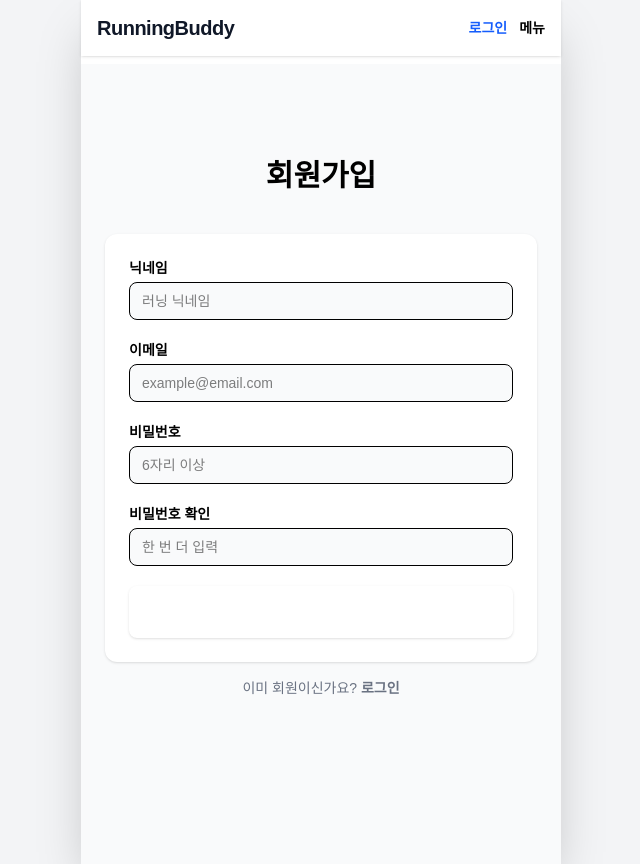
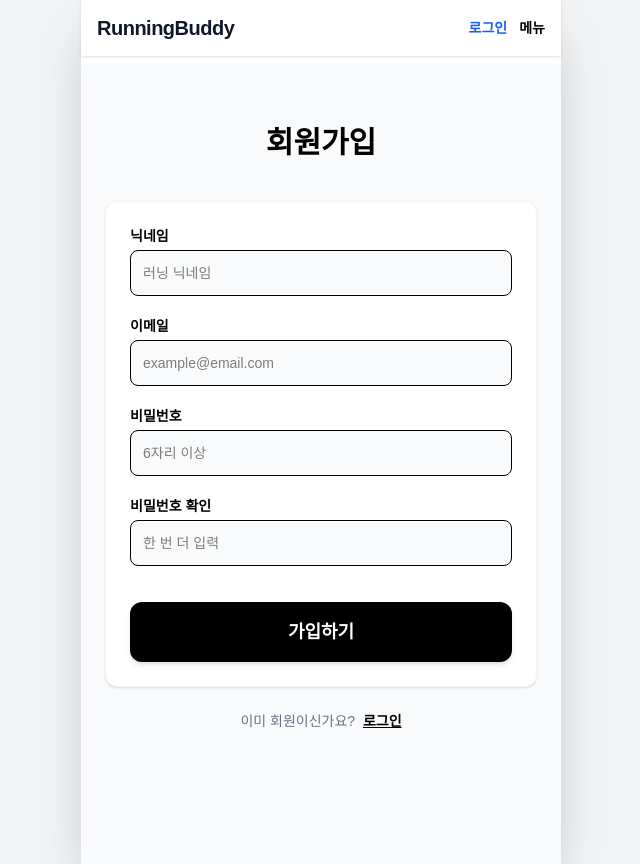
Before and after one commit to Mhoyoung/runningbuddy-next, a Next.js app: page /signup in a window 1280 px wide. Shown: the whole page, without its empty margins (319-959 px from the left). Built offline with nearby package versions, Linux system fonts and the light colour scheme; no server answers.

Commit message:
signupUD

```diff
--- a/app/signup/page.tsx
+++ b/app/signup/page.tsx
@@ -24,10 +24,8 @@ export default function SignupPage() {
     if (!form.nickname.trim()) return alert("닉네임을 입력하세요.");
     if (!form.email.trim()) return alert("이메일을 입력하세요.");
     if (!form.password.trim()) return alert("비밀번호를 입력하세요.");
-    if (form.password.length < 6)
-      return alert("비밀번호는 6자 이상이어야 합니다.");
-    if (form.password !== form.passwordConfirm)
-      return alert("비밀번호가 일치하지 않습니다!");
+    if (form.password.length < 6) return alert("비밀번호는 6자 이상이어야 합니다.");
+    if (form.password !== form.passwordConfirm) return alert("비밀번호가 일치하지 않습니다!");
 
     try {
       setLoading(true);
@@ -36,20 +34,26 @@ export default function SignupPage() {
       const userCredential = await signUp(form.email, form.password);
       const user = userCredential.user;
 
-      // Firestore users 컬렉션에 저장
+      // Firestore에 닉네임 저장
       await setDoc(doc(db, "users", user.uid), {
         uid: user.uid,
         nickname: form.nickname,
         email: form.email,
+        profileImage: null, // 초기 프로필 이미지 없음
         createdAt: new Date(),
       });
 
-      // 성공 모달 표시
       setSuccessModal(true);
 
     } catch (err: any) {
       console.error(err);
-      alert("회원가입 실패: " + err.message);
+      if (err.code === 'auth/email-already-in-use') {
+        alert("이미 사용 중인 이메일입니다.");
+      } else if (err.code === 'auth/invalid-email') {
+        alert("이메일 형식이 올바르지 않습니다.");
+      } else {
+        alert("회원가입 실패: " + err.message);
+      }
     } finally {
       setLoading(false);
     }
@@ -60,7 +64,7 @@ export default function SignupPage() {
 
       <h1 className="text-3xl font-extrabold text-center mb-10">회원가입</h1>
 
-      <div className="bg-white p-6 rounded-xl shadow-sm space-y-5">
+      <div className="bg-white p-6 rounded-xl shadow-sm space-y-5 border border-gray-100">
 
         {/* 닉네임 */}
         <div>
@@ -71,7 +75,7 @@ export default function SignupPage() {
             value={form.nickname}
             onChange={onChange}
             placeholder="러닝 닉네임"
-            className="w-full border rounded-lg px-3 py-2 text-sm bg-gray-50"
+            className="w-full border rounded-lg px-3 py-3 text-sm bg-gray-50 focus:border-black outline-none transition"
           />
         </div>
 
@@ -84,7 +88,7 @@ export default function SignupPage() {
             value={form.email}
             onChange={onChange}
             placeholder="example@email.com"
-            className="w-full border rounded-lg px-3 py-2 text-sm bg-gray-50"
+            className="w-full border rounded-lg px-3 py-3 text-sm bg-gray-50 focus:border-black outline-none transition"
           />
         </div>
 
@@ -97,7 +101,7 @@ export default function SignupPage() {
             value={form.password}
             onChange={onChange}
             placeholder="6자리 이상"
-            className="w-full border rounded-lg px-3 py-2 text-sm bg-gray-50"
+            className="w-full border rounded-lg px-3 py-3 text-sm bg-gray-50 focus:border-black outline-none transition"
           />
         </div>
 
@@ -110,38 +114,39 @@ export default function SignupPage() {
             value={form.passwordConfirm}
             onChange={onChange}
             placeholder="한 번 더 입력"
-            className="w-full border rounded-lg px-3 py-2 text-sm bg-gray-50"
+            className="w-full border rounded-lg px-3 py-3 text-sm bg-gray-50 focus:border-black outline-none transition"
           />
         </div>
 
-        {/* 가입하기 버튼 */}
+        {/* 🔥 [수정됨] 가입하기 버튼 (검정 배경 + 흰색 글씨) */}
         <button
           onClick={submit}
           disabled={loading}
-          className="w-full py-3 bg-primary text-white rounded-lg text-lg font-bold active:scale-95 shadow-sm"
+          className="w-full py-4 bg-black text-white rounded-xl text-lg font-bold active:scale-95 shadow-md hover:bg-gray-800 transition disabled:bg-gray-400 mt-4"
         >
           {loading ? "가입 처리 중..." : "가입하기"}
         </button>
       </div>
 
-      <p className="text-center text-sm text-gray-500 mt-4">
+      <p className="text-center text-sm text-gray-500 mt-6">
         이미 회원이신가요?{" "}
-        <Link href="/login" className="text-primary font-semibold">
+        <Link href="/login" className="text-black font-bold underline ml-1">
           로그인
         </Link>
       </p>
 
       {/* 가입 성공 모달 */}
       {successModal && (
-        <div className="fixed inset-0 bg-black bg-opacity-40 flex items-center justify-center">
-          <div className="bg-white w-72 p-6 rounded-xl text-center shadow-lg">
-            <p className="text-xl font-bold mb-3">가입 완료!</p>
-            <p className="text-gray-600 mb-5">이제 로그인할 수 있어요.</p>
+        <div className="fixed inset-0 bg-black/60 flex items-center justify-center z-50">
+          <div className="bg-white w-80 p-8 rounded-2xl text-center shadow-2xl">
+            <div className="text-4xl mb-4">🎉</div>
+            <p className="text-xl font-bold mb-2">가입 완료!</p>
+            <p className="text-gray-500 mb-6 text-sm">이제 러닝버디와 함께 달려볼까요?</p>
             <button
-              className="w-full py-2 bg-primary text-white rounded-lg font-semibold"
+              className="w-full py-3 bg-black text-white rounded-xl font-bold shadow-md hover:bg-gray-800 transition"
               onClick={() => (window.location.href = "/login")}
             >
-              확인
+              로그인하러 가기
             </button>
           </div>
         </div>
```
